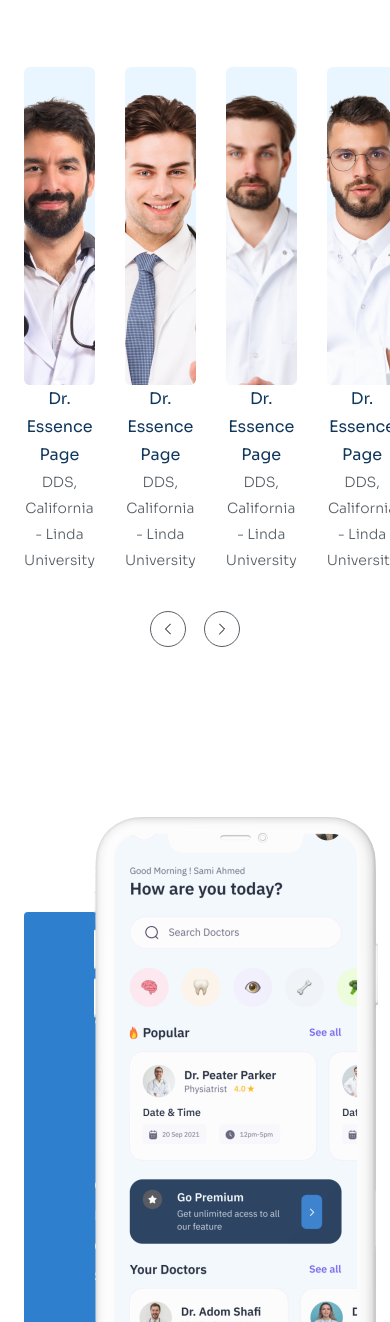
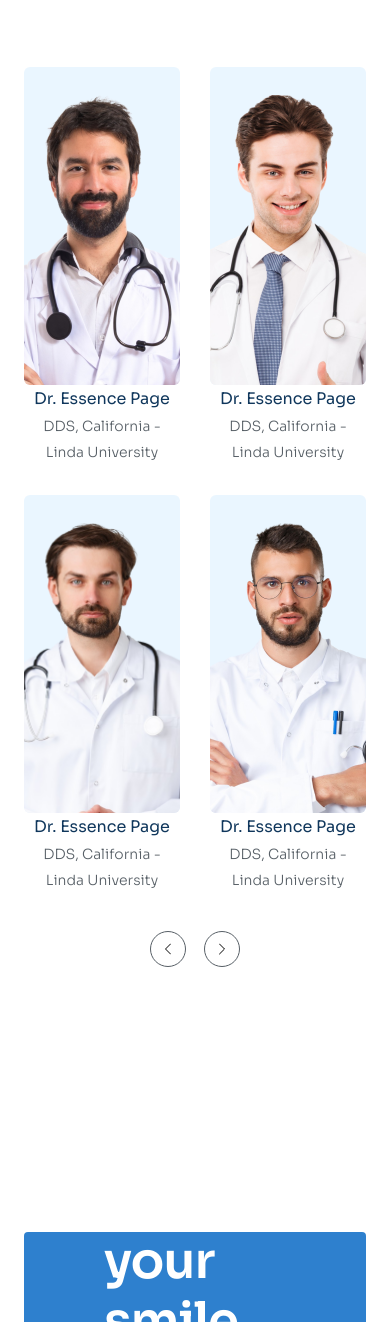
Before and after one commit to hoanganh2kk2/Shine-smile, a plain HTML site: page index.html in a window 390 px wide. Shown: the part 6552-7874 px from the top of the page. Drawn offline with nearby package versions, Linux system fonts and the light colour scheme.

Commit message:
code responsive: team list and install

```diff
--- a/accsets/css/respossive.css
+++ b/accsets/css/respossive.css
@@ -155,9 +155,29 @@
     margin: 25px auto;
   }
 
-  .about-content{
+  .about-content {
     width: 90%;
     text-align: center;
+  }
+
+  /* team list */
+  .team__list {
+    grid-template-columns: repeat(2, 1fr);
+    row-gap: 30px;
+  }
+
+  .team-item__thumb{
+    margin: 0 auto;
+  }
+
+  /* install */
+  .install__img{
+    display: none;
+  }
+
+  .install__content{
+    width: 90%;
+    margin: 0 auto;
   }
 }
 
```
